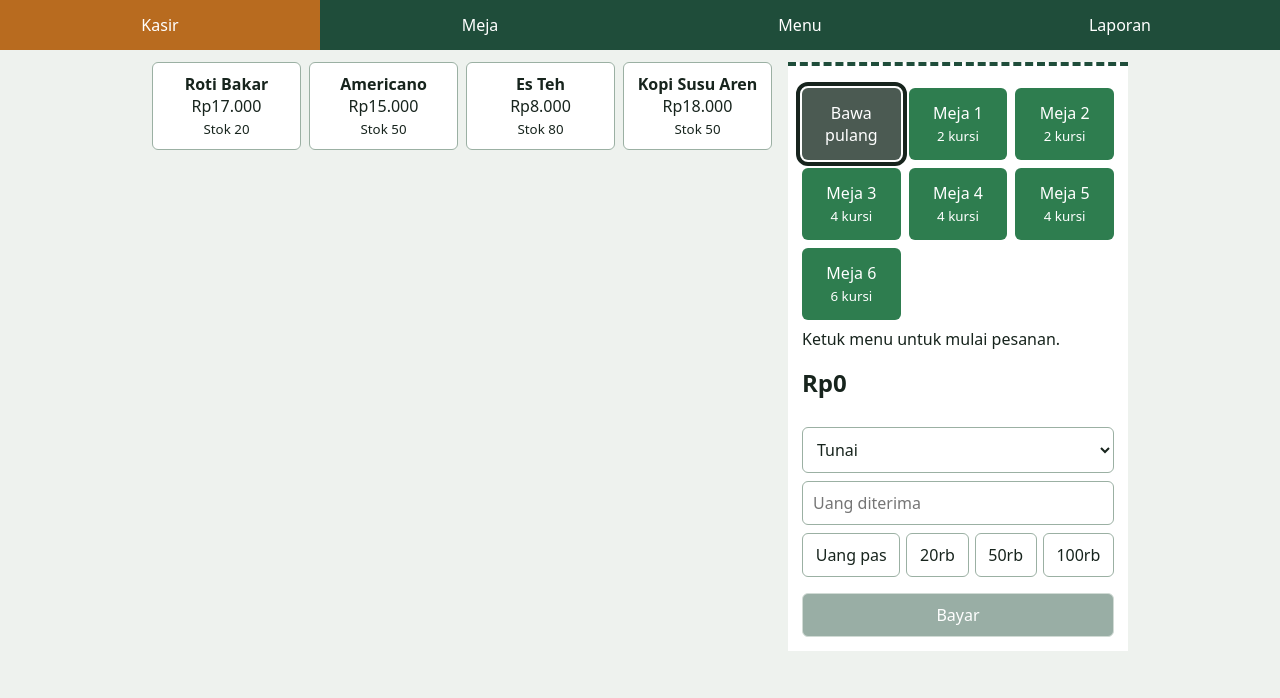
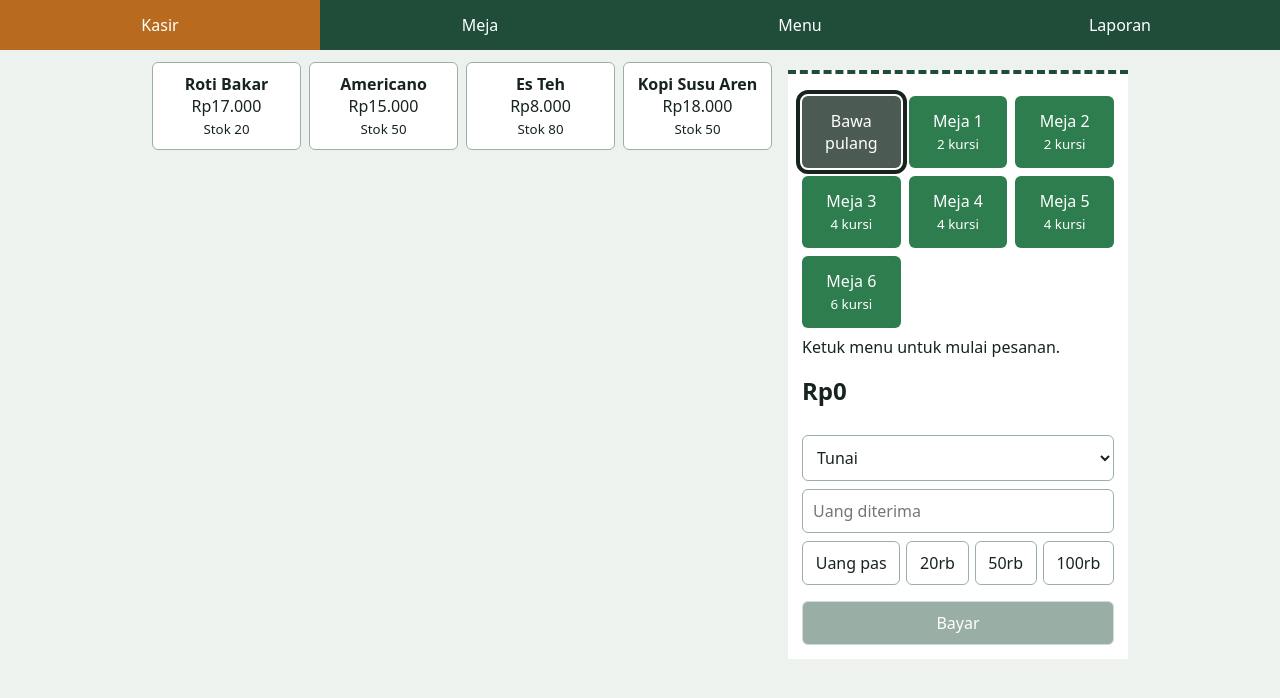
Before and after one commit to getkinusantara-has/getkinusantara, a plain HTML site: page index.html in a window 1280 px wide. Drawn offline with nearby package versions, Linux system fonts and the light colour scheme.

Commit message:
Update style.css

```diff
--- a/style.css
+++ b/style.css
@@ -9,7 +9,7 @@ button{cursor:pointer}button:disabled{opacity:.45}.utama{background:#1f4d3a;colo
 .mj.kosong{background:#2e7d4f}.mj.terisi{background:#b3261e}.mj.bawa{background:#4b5a52}
 .mj.pilih{outline:4px solid #17241d;outline-offset:2px}
 .mj:disabled{opacity:.6;cursor:not-allowed}
-.nota{background:#fff;padding:14px;border-top:4px dashed #1f4d3a}.nota>*{width:100%;margin-top:8px}
+.nota{background:#fff;padding:14px;border-top:4px dashed #1f4d3a;margin:8px 0}.nota>*{width:100%;margin-top:8px}
 .uang{display:flex;flex-wrap:wrap;gap:6px}.uang button{flex:1 1 auto;width:auto}
 .kembali{font-size:1.4em;font-weight:700;color:#1f4d3a}.kembali.kurang{color:#b3261e}
 .baris{display:flex;justify-content:space-between;align-items:center;gap:8px;padding:6px 0;border-bottom:1px solid #d5dfd8}
```
